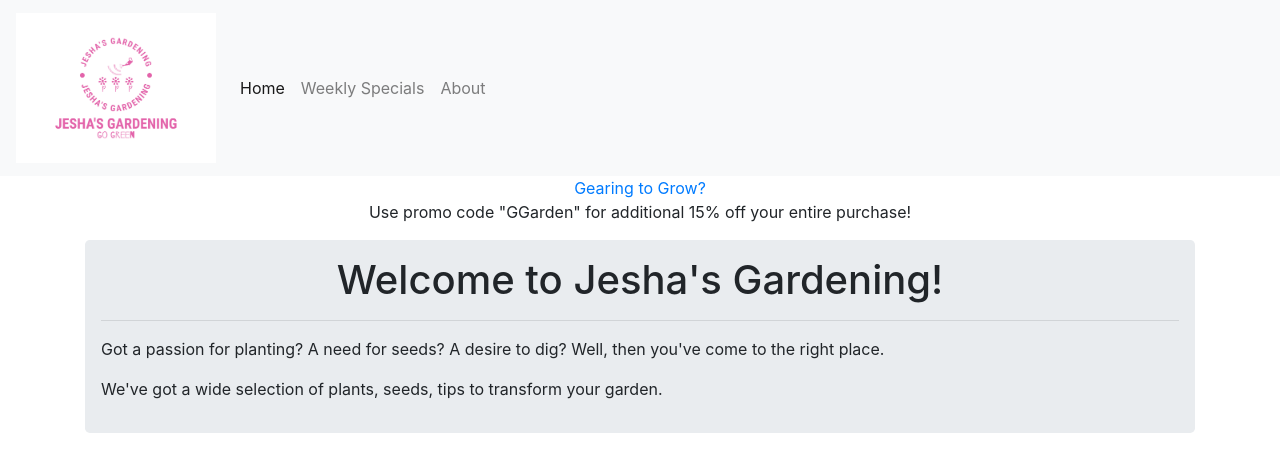
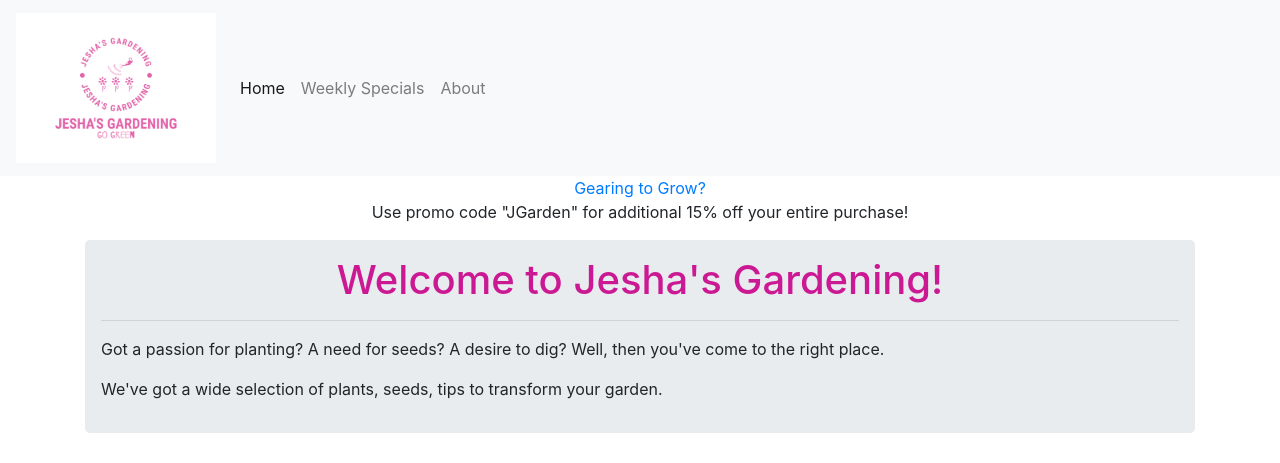
Before and after one commit to Jesha2/jeshas-gardening, a plain HTML site: page index.html in a window 1280 px wide. Both pictures are taken after a click on the link "Gearing to Grow?". Shown: the top 463 px of the page. Drawn offline with nearby package versions, Linux system fonts and the light colour scheme.

Commit message:
Update index.html
updated color

```diff
--- a/index.html
+++ b/index.html
@@ -43,7 +43,7 @@
         <a aria-expanded="false" aria-controls="seedSpecial" data-toggle="collapse" href="#seedSpecial">
           Gearing to Grow?
         </a>
-        <p class="collapse" id="seedSpecial">Use promo code "GGarden" for additional 15% off your entire purchase!
+        <p class="collapse" id="seedSpecial">Use promo code "JGarden" for additional 15% off your entire purchase!
         </p>
       </div>
     </div>
@@ -53,7 +53,7 @@
     <div class="row">
       <div class="col">
         <div class="jumbotron p-3">
-          <h1 class="text-center">Welcome to Jesha's Gardening!</h1>
+          <h1 class="text-center" style="color:rgba(202, 15, 143, 0.953);">Welcome to Jesha's Gardening!</h1>
           <hr>
           <p>
             Got a passion for planting? A need for seeds? A desire to dig? Well, then you've come to the right place.
```
